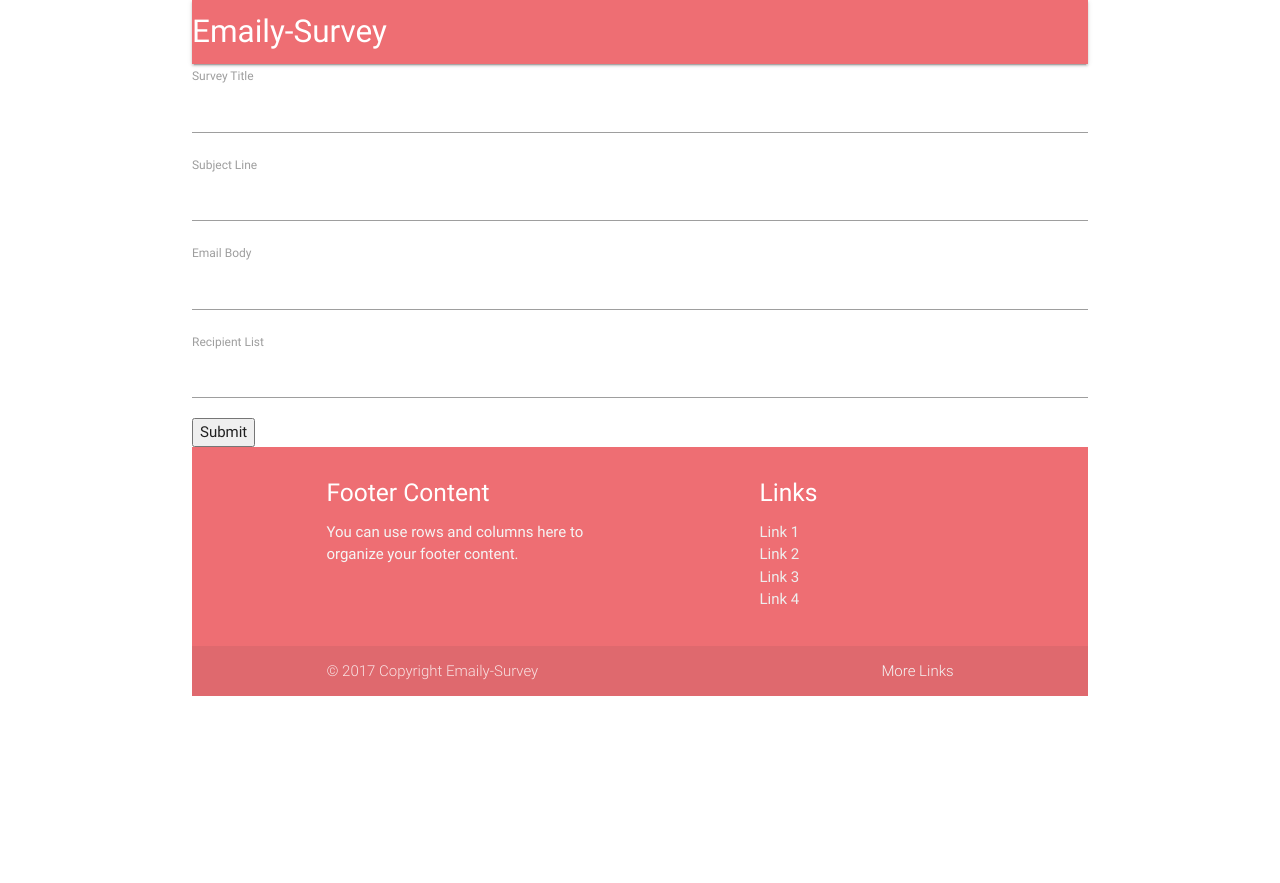
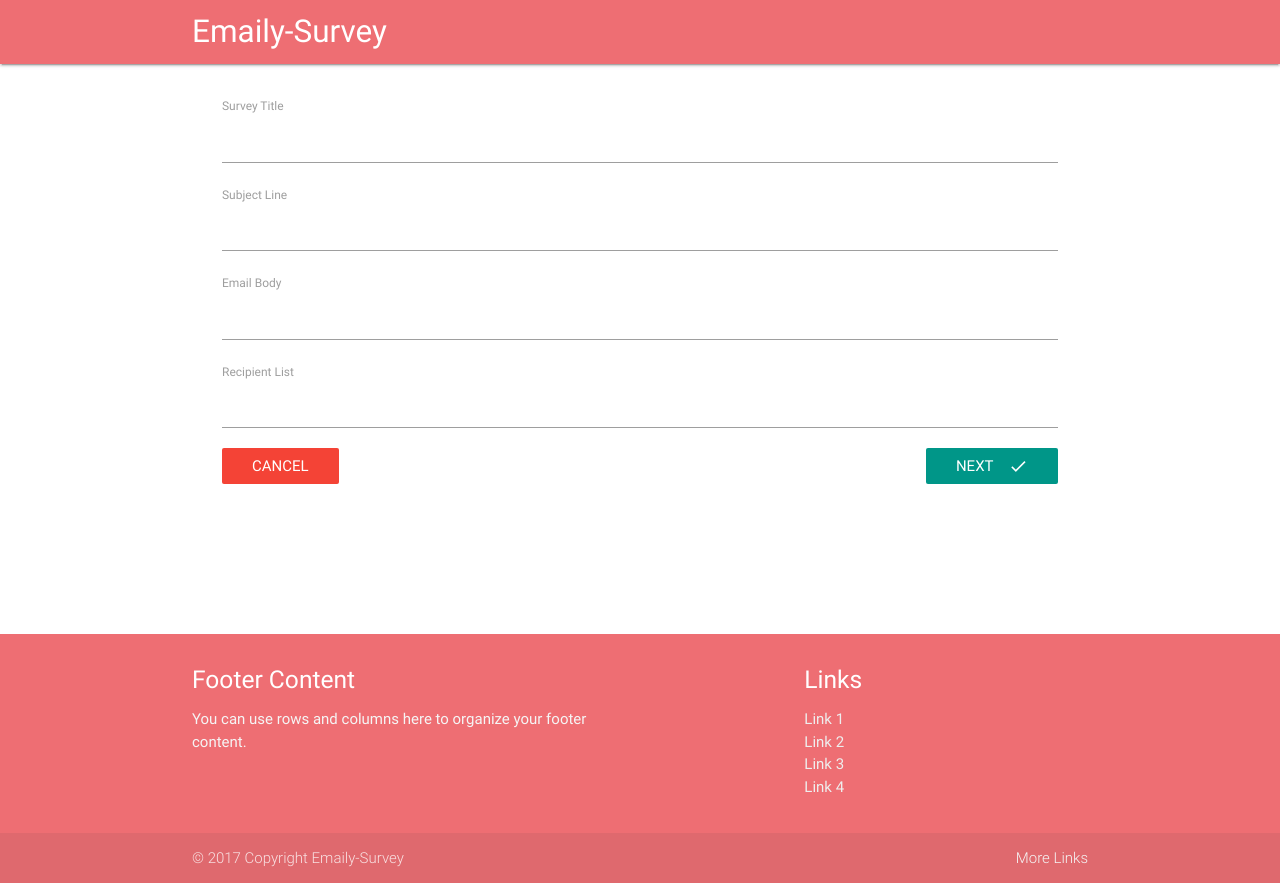
Before and after one commit to DavyCode/email_eApp, a React (Create React App) app in the folder client/: page /surveys/new in a window 1280 px wide. Before the commit the page ends 800 px from the top, so only its background shows below. Built offline with nearby package versions, Linux system fonts and the light colour scheme; no server answers.

Commit message:
style survey new

```diff
--- a/client/src/components/App.js
+++ b/client/src/components/App.js
@@ -20,13 +20,15 @@ class App extends Component {
 
   render() {
     return (
-      <div className='container'>
+      <div className="main-container">
         <BrowserRouter>
           <div>
             <Header />
-            <Route  exact path="/" component={Landing} />
-            <Route  exact path="/surveys" component={Dashboard} />
-            <Route  path="/surveys/new" component={SurveyNew} />
+            <div className='container'>
+              <Route  exact path="/" component={Landing} />
+              <Route  exact path="/surveys" component={Dashboard} />
+              <Route  path="/surveys/new" component={SurveyNew} />
+            </div>
             <Footer />
           </div>
         </BrowserRouter>
--- a/client/src/components/Header.js
+++ b/client/src/components/Header.js
@@ -44,6 +44,7 @@ class Header extends Component {
     return (
       <div>
         <nav>
+           <div className="container">
             <div className="nav-wrapper">
               <Link
                 to={this.props.auth? '/surveys' : '/'}
@@ -54,6 +55,7 @@ class Header extends Component {
               <ul id="nav-mobile" className="right ">
                 {this.renderContent()}
               </ul>
+            </div>
           </div>
         </nav>
       </div>
--- a/client/src/components/surveys/SurveyField.js
+++ b/client/src/components/surveys/SurveyField.js
@@ -2,11 +2,12 @@
 import React from 'react';
 
 
-export default ({ input, label }) => {
+export default ({ input, label, meta: { error, touched } }) => {
   return (
     <div>
       <label >{label}</label>
       <input {...input} />
+      {touched && error}
     </div>
   )
 };
--- a/client/src/components/surveys/SurveyForm.js
+++ b/client/src/components/surveys/SurveyForm.js
@@ -1,11 +1,12 @@
 import React, { Component } from 'react';
 import { reduxForm, Field } from 'redux-form';
+import { Link } from 'react-router-dom'
 import SurveyField from './SurveyField'
 
 
 
 const FIELDS = [
-  { label:"Survey Title", name:'surveyTitle' },
+  { label:"Survey Title", name:'title' },
   { label:"Subject Line", name:'subject' },
   { label:"Email Body", name:'body' },
   { label:"Recipient List", name:'emails' },
@@ -30,17 +31,32 @@ class SurveyForm extends  Component {
   render () {
     return (
       <div>
-        <form
-          onSubmit={this.props.handleSubmit(values => console.log(values))}
-        >
+        <form id="survey-form" onSubmit={this.props.handleSubmit(values => console.log(values))}>
           {this.renderFields()}
-          <button type="submit">Submit</button>
+          <Link to='/surveys' className="red btn-flat white-text ">
+            CANCEL
+          </Link>
+          <button type="submit" className="teal btn-flat right white-text">
+            NEXT
+            <i className="material-icons right">check</i>
+          </button>
         </form>
       </div>
     )
   }
 };
 
+function validate(values) {
+  const errors = {};
+
+  if(!values.title) {
+    errors.title = 'Title is required';
+  }
+
+  return errors;
+}
+
 export default reduxForm({
+  validate,
   form: 'surveyForm'
 })(SurveyForm);
--- a/client/src/styles.css
+++ b/client/src/styles.css
@@ -1,9 +1,26 @@
   body {
     display: flex;
-    min-height: 100vh;
-    flex-direction: column;
+    /* min-height: 100vh; */
+    /* flex-direction: column; */
+    /* height: 100%; */
+    height:100vh;
+    position: auto;
+    top: 0;
+    bottom: 0;
+  }
+
+.main-container{
+  height: 100%;
+}
+  html, body {
+    height: 100%;
   }
 
   main {
     flex: 1 0 auto;
   }
+
+  #survey-form {
+    margin: 30px;
+    margin-bottom: 10rem;
+  }
```
Lines whose indentation alone changed are shown as unchanged.
